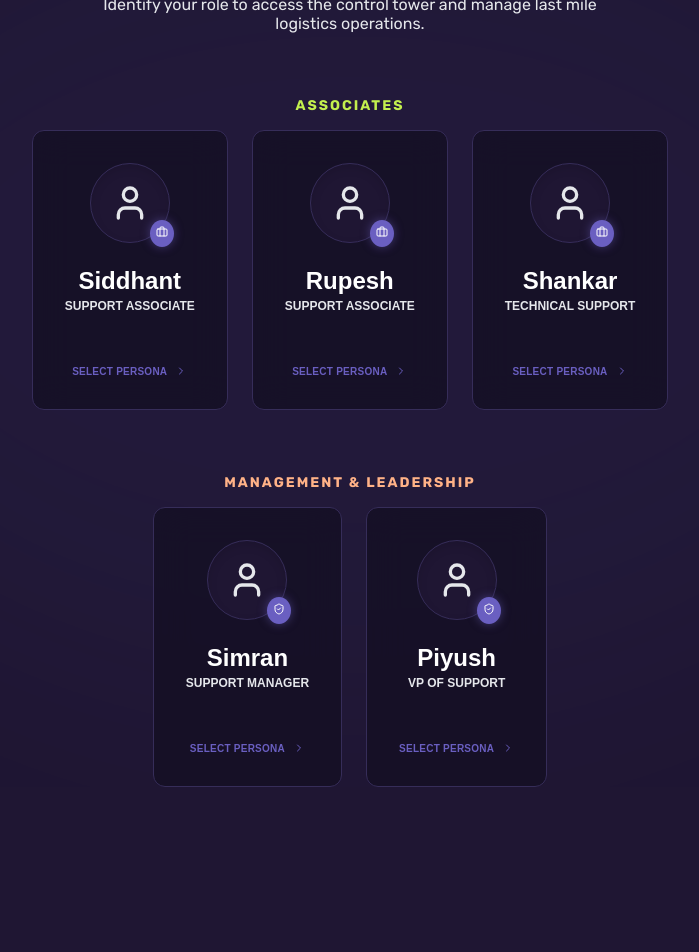
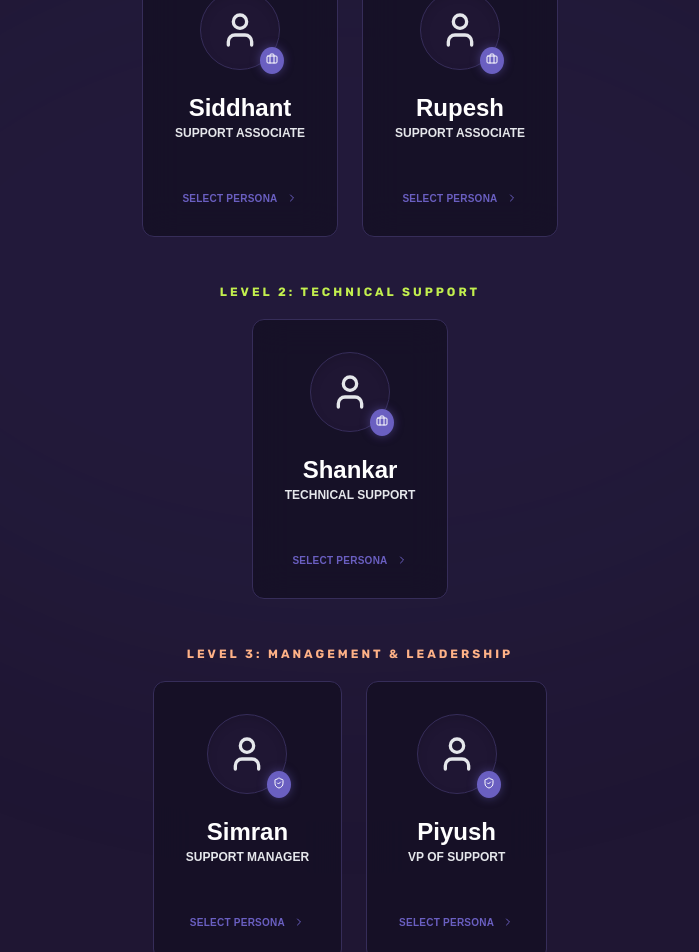
Before and after one commit to parm-aatma/Vantage-Support-ops-control-tower, a Next.js app: page / in a window 1280 px wide. Shown: the part 120-1072 px from the top of the page, without its empty margins (290-989 px from the left). Before the commit the page ends 907 px from the top, so only its background shows below. Built offline with nearby package versions, Linux system fonts and the light colour scheme.

Commit message:
feat: add warehouse ticket preview to US-8911 and restore 3-row persona layout

```diff
--- a/src/app/mockCasesData.ts
+++ b/src/app/mockCasesData.ts
@@ -62,6 +62,7 @@ export const mockCases: any[] = [
       { id: 5, action: 'Carrier Handoff', location: 'FedEx AUS Hub', time: 'Pending', status: 'Pending', colorClass: 'gray', icon: 'clock', connectorTime: null, connectorColor: 'gray' },
     ],
     caseAuditLogs: [
+      { id: 1013, type: 'Warehouse', title: 'Automated Warehouse Ticket #WH-882', time: '11/07, 04:35 PM', details: 'Priority: P0 | Status: UNRESPONSIVE | Topic: Late Pick Escalation | Action Required: Manual Warehouse Outreach.', isVantage: true, isTicket: true },
       { id: 1011, type: 'Internal', title: 'Escalated to Support Team', time: '11/08, 08:00 AM', details: 'Ticket #WH-882 exceeded its 12-hour internal SLA with zero response from AUS-01. Case auto-transferred from Vantage autonomous queue to Associate queue for direct human intervention.', isVantage: true },
       { id: 1010, type: 'System', title: '⚠️ Ticket SLA Breached — No Reply from Warehouse', time: '11/08, 04:35 AM', details: 'Critical: Warehouse Ticket #WH-882 has been open for 12 hours. AUS-01 has not acknowledged, updated, or resolved the ticket. Vantage has exhausted its automated follow-up capacity — human escalation required.', isVantage: false },
       { id: 1009, type: 'System', title: 'Follow-up Reminder Sent — No Response', time: '11/07, 10:35 PM', details: 'Vantage sent a second automated reminder to AUS-01 Shift Lead for Ticket #WH-882 at the 6-hour SLA checkpoint. No acknowledgment received. Ticket status remains unchanged.', isVantage: false },
--- a/src/app/page.tsx
+++ b/src/app/page.tsx
@@ -2717,12 +2717,39 @@ export default function Home() {
                   <div style={{ flex: '1', padding: '24px', display: 'flex', flexDirection: 'column', gap: '16px', overflowY: 'auto' }}>
                     <div style={{ alignSelf: 'center', padding: '4px 12px', background: 'var(--bg-primary)', borderRadius: '16px', fontSize: '11px', color: 'var(--text-gray)' }}>Context Filter Active: {activeWorkspaceTab}</div>
 
-                    {auditLogs.filter(log => log.type === activeWorkspaceTab || (activeWorkspaceTab === 'Order Source' && log.type === 'Source')).map(log => (
-                      <div key={log.id} style={{ alignSelf: 'flex-start', background: 'var(--bg-primary)', border: '1px solid var(--bg-border)', padding: '12px 16px', borderRadius: '8px', fontSize: '13px', color: 'var(--text-white)', maxWidth: '70%', lineHeight: '1.5' }}>
-                        <div style={{ fontSize: '11px', color: 'var(--text-gray)', marginBottom: '4px' }}>{log.title} - {adjustTimestamp(log.time)}</div>
-                        {log.details}
-                      </div>
-                    ))}
+                    {auditLogs.filter(log => log.type === activeWorkspaceTab || (activeWorkspaceTab === 'Order Source' && log.type === 'Source')).map(log => {
+                      const isTicket = (log as any).isTicket;
+                      return (
+                        <div key={log.id} style={{
+                          alignSelf: 'flex-start',
+                          background: isTicket ? 'rgba(239, 68, 68, 0.05)' : 'var(--bg-primary)',
+                          border: '1px solid',
+                          borderColor: isTicket ? 'rgba(239, 68, 68, 0.4)' : 'var(--bg-border)',
+                          padding: '16px',
+                          borderRadius: '8px',
+                          fontSize: '13px',
+                          color: 'var(--text-white)',
+                          maxWidth: '80%',
+                          lineHeight: '1.5',
+                          boxShadow: isTicket ? '0 4px 12px rgba(239, 68, 68, 0.1)' : 'none'
+                        }}>
+                          <div style={{ fontSize: '11px', color: isTicket ? 'var(--accent-coral)' : 'var(--text-gray)', marginBottom: '8px', display: 'flex', alignItems: 'center', gap: '8px', fontWeight: 'bold', textTransform: 'uppercase', letterSpacing: '0.5px' }}>
+                            {isTicket && <Ticket size={12} />}
+                            {log.title}
+                            <span style={{ fontWeight: 'normal', color: 'var(--text-gray)', marginLeft: 'auto' }}>{adjustTimestamp(log.time)}</span>
+                          </div>
+                          <div style={{ color: isTicket ? 'var(--text-white)' : 'var(--text-white)' }}>
+                            {log.details}
+                          </div>
+                          {isTicket && (
+                            <div style={{ marginTop: '12px', display: 'flex', gap: '8px' }}>
+                              <span style={{ background: 'rgba(239, 68, 68, 0.2)', color: 'var(--accent-coral)', padding: '2px 6px', borderRadius: '4px', fontSize: '10px', fontWeight: 'bold' }}>UNRESPONSIVE</span>
+                              <span style={{ background: 'rgba(255, 255, 255, 0.05)', color: 'var(--text-gray)', padding: '2px 6px', borderRadius: '4px', fontSize: '10px' }}>ID: #WH-882</span>
+                            </div>
+                          )}
+                        </div>
+                      );
+                    })}
                   </div>
 
                   <div style={{ flex: '0 0 auto', padding: '16px 24px', borderTop: '1px solid var(--bg-border)', background: 'var(--bg-primary)', display: 'flex', justifyContent: 'flex-end', alignItems: 'center' }}>
@@ -2845,11 +2872,11 @@ export default function Home() {
                   <h1 className="hey-there">Vantage - Last Mile Delivery Control Tower</h1>
                   <p className="sub-text">Identify your role to access the control tower and manage last mile logistics operations.</p>
                 </div>
-                <div className="persona-grid">
+                <div className="persona-grid" style={{ display: 'flex', flexDirection: 'column', gap: '48px' }}>
                   <div style={{ width: '100%', textAlign: 'center' }}>
-                    <h2 style={{ fontSize: '14px', textTransform: 'uppercase', color: 'var(--accent-lime)', marginBottom: '16px', letterSpacing: '2px', fontWeight: 'bold' }}>Associates</h2>
+                    <h2 style={{ fontSize: '12px', textTransform: 'uppercase', color: 'var(--text-gray)', marginBottom: '20px', letterSpacing: '3px', fontWeight: 'bold', opacity: 0.6 }}>Level 1: Support Associates</h2>
                     <div className="persona-row">
-                      {PERSONAS.filter(p => p.data.role === 'Support').map((persona, index) => (
+                      {PERSONAS.filter(p => ['Siddhant', 'Rupesh'].includes(p.name)).map((persona, index) => (
                         <motion.div key={persona.name} initial={{ opacity: 0, y: 30 }} animate={{ opacity: 1, y: 0 }} transition={{ delay: 0.1 * index }}>
                           <PersonaCard persona={persona} onSelect={handleSelect} />
                         </motion.div>
@@ -2857,10 +2884,21 @@ export default function Home() {
                     </div>
                   </div>
 
-                  <div style={{ width: '100%', textAlign: 'center', marginTop: '32px' }}>
-                    <h2 style={{ fontSize: '14px', textTransform: 'uppercase', color: 'var(--accent-coral)', marginBottom: '16px', letterSpacing: '2px', fontWeight: 'bold' }}>Management & Leadership</h2>
+                  <div style={{ width: '100%', textAlign: 'center' }}>
+                    <h2 style={{ fontSize: '12px', textTransform: 'uppercase', color: 'var(--accent-lime)', marginBottom: '20px', letterSpacing: '3px', fontWeight: 'bold' }}>Level 2: Technical Support</h2>
                     <div className="persona-row">
-                      {PERSONAS.filter(p => p.data.role === 'Manager' || p.data.role === 'VP of Support').map((persona, index) => (
+                      {PERSONAS.filter(p => p.name === 'Shankar').map((persona, index) => (
+                        <motion.div key={persona.name} initial={{ opacity: 0, y: 30 }} animate={{ opacity: 1, y: 0 }} transition={{ delay: 0.1 * index }}>
+                          <PersonaCard persona={persona} onSelect={handleSelect} />
+                        </motion.div>
+                      ))}
+                    </div>
+                  </div>
+
+                  <div style={{ width: '100%', textAlign: 'center' }}>
+                    <h2 style={{ fontSize: '12px', textTransform: 'uppercase', color: 'var(--accent-coral)', marginBottom: '20px', letterSpacing: '3px', fontWeight: 'bold' }}>Level 3: Management & Leadership</h2>
+                    <div className="persona-row">
+                      {PERSONAS.filter(p => ['Simran', 'Piyush'].includes(p.name)).map((persona, index) => (
                         <motion.div key={persona.name} initial={{ opacity: 0, y: 30 }} animate={{ opacity: 1, y: 0 }} transition={{ delay: 0.1 * index }}>
                           <PersonaCard persona={persona} onSelect={handleSelect} />
                         </motion.div>
```
